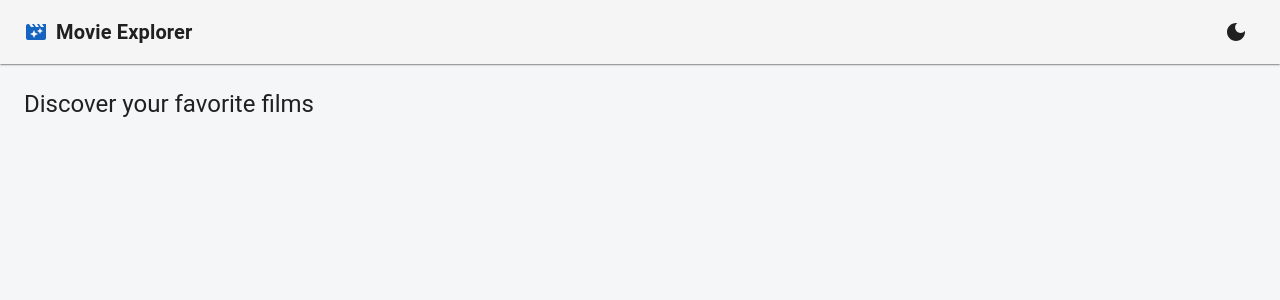
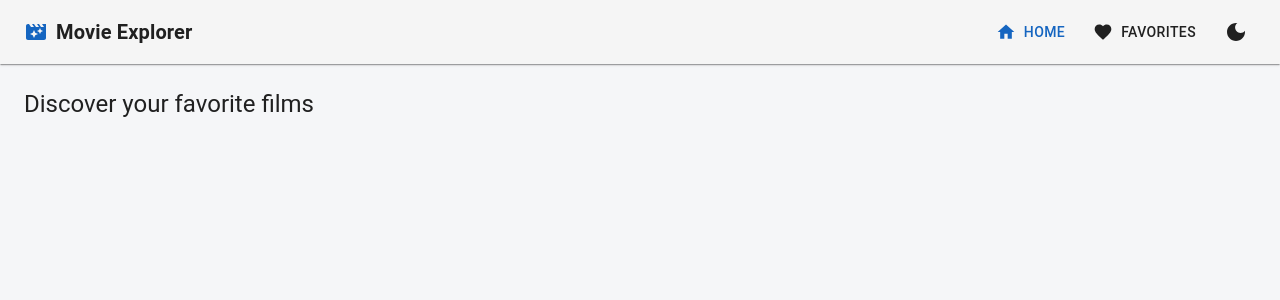
Before and after one commit to ruwanthac/movie-explorer, a React (Create React App) app: page / in a window 1280 px wide. Shown: the top 300 px of the page. Built offline with nearby package versions, Linux system fonts and the light colour scheme; the HTML template or start-up script is replaced by a standard one.

Commit message:
feat: add home and favorites navigation links to navbar

```diff
--- a/src/components/Navbar.js
+++ b/src/components/Navbar.js
@@ -1,22 +1,36 @@
+import { Link as RouterLink, NavLink } from 'react-router-dom';
 import AppBar from '@mui/material/AppBar';
 import Toolbar from '@mui/material/Toolbar';
 import Typography from '@mui/material/Typography';
+import Button from '@mui/material/Button';
 import IconButton from '@mui/material/IconButton';
 import Tooltip from '@mui/material/Tooltip';
 import Box from '@mui/material/Box';
 import MovieFilterIcon from '@mui/icons-material/MovieFilter';
+import HomeIcon from '@mui/icons-material/Home';
+import FavoriteIcon from '@mui/icons-material/Favorite';
 import DarkModeIcon from '@mui/icons-material/DarkMode';
 import LightModeIcon from '@mui/icons-material/LightMode';
 import { useColorMode } from '../context/ThemeContext';
 
-// Top navigation bar with the app name and the light/dark mode toggle
+const NAV_LINKS = [
+  { to: '/', label: 'Home', icon: <HomeIcon /> },
+  { to: '/favorites', label: 'Favorites', icon: <FavoriteIcon /> },
+];
+
+// Top navigation bar with the app name, page links and the light/dark mode toggle
 const Navbar = () => {
   const { mode, toggleColorMode } = useColorMode();
   const nextMode = mode === 'light' ? 'dark' : 'light';
 
   return (
     <AppBar position="sticky" color="default" elevation={1}>
-      <Toolbar sx={{ gap: 1 }}>
+      <Toolbar sx={{ gap: { xs: 0.5, sm: 1 } }}>
+        <Box
+          component={RouterLink}
+          to="/"
+          sx={{ display: 'flex', alignItems: 'center', gap: 1, color: 'inherit', textDecoration: 'none' }}
+        >
           <MovieFilterIcon color="primary" />
           <Typography
             variant="h6"
@@ -25,9 +39,34 @@ const Navbar = () => {
           >
             Movie Explorer
           </Typography>
+        </Box>
 
-        {/* Pushes the actions to the right */}
+        {/* Pushes the links and actions to the right */}
         <Box sx={{ flexGrow: 1 }} />
+
+        {NAV_LINKS.map(({ to, label, icon }) => (
+          <Button
+            key={to}
+            component={NavLink}
+            to={to}
+            end
+            color="inherit"
+            aria-label={label}
+            sx={{
+              minWidth: 0,
+              px: { xs: 1, sm: 1.5 },
+              // NavLink adds the "active" class to the link for the current page
+              '&.active': { color: 'primary.main' },
+              '& .MuiButton-startIcon': { mr: { xs: 0, sm: 1 } },
+            }}
+            startIcon={icon}
+          >
+            {/* Labels are hidden on small screens to save space */}
+            <Box component="span" sx={{ display: { xs: 'none', sm: 'inline' } }}>
+              {label}
+            </Box>
+          </Button>
+        ))}
 
         <Tooltip title={`Switch to ${nextMode} mode`}>
           <IconButton
```
Lines whose indentation alone changed are shown as unchanged.
